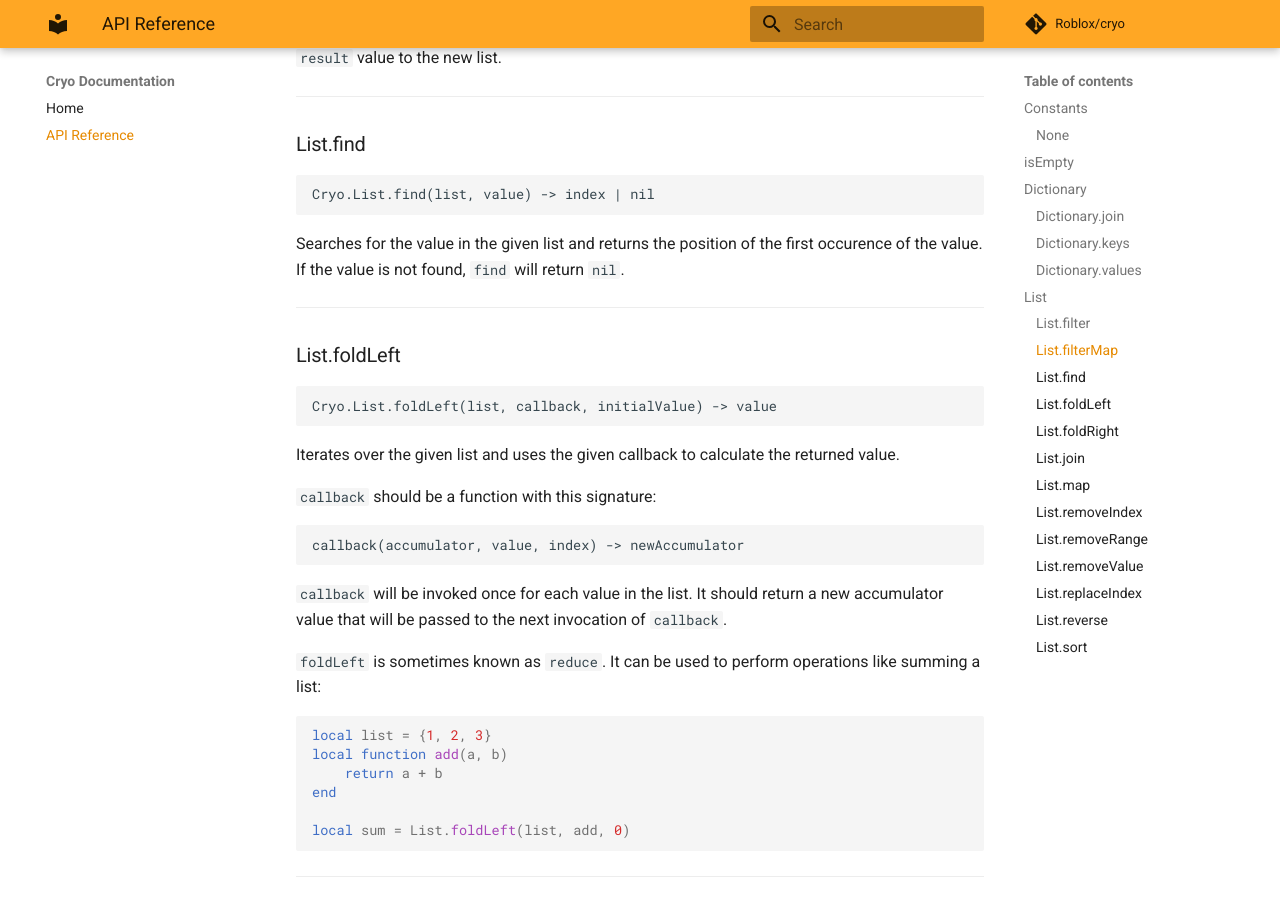
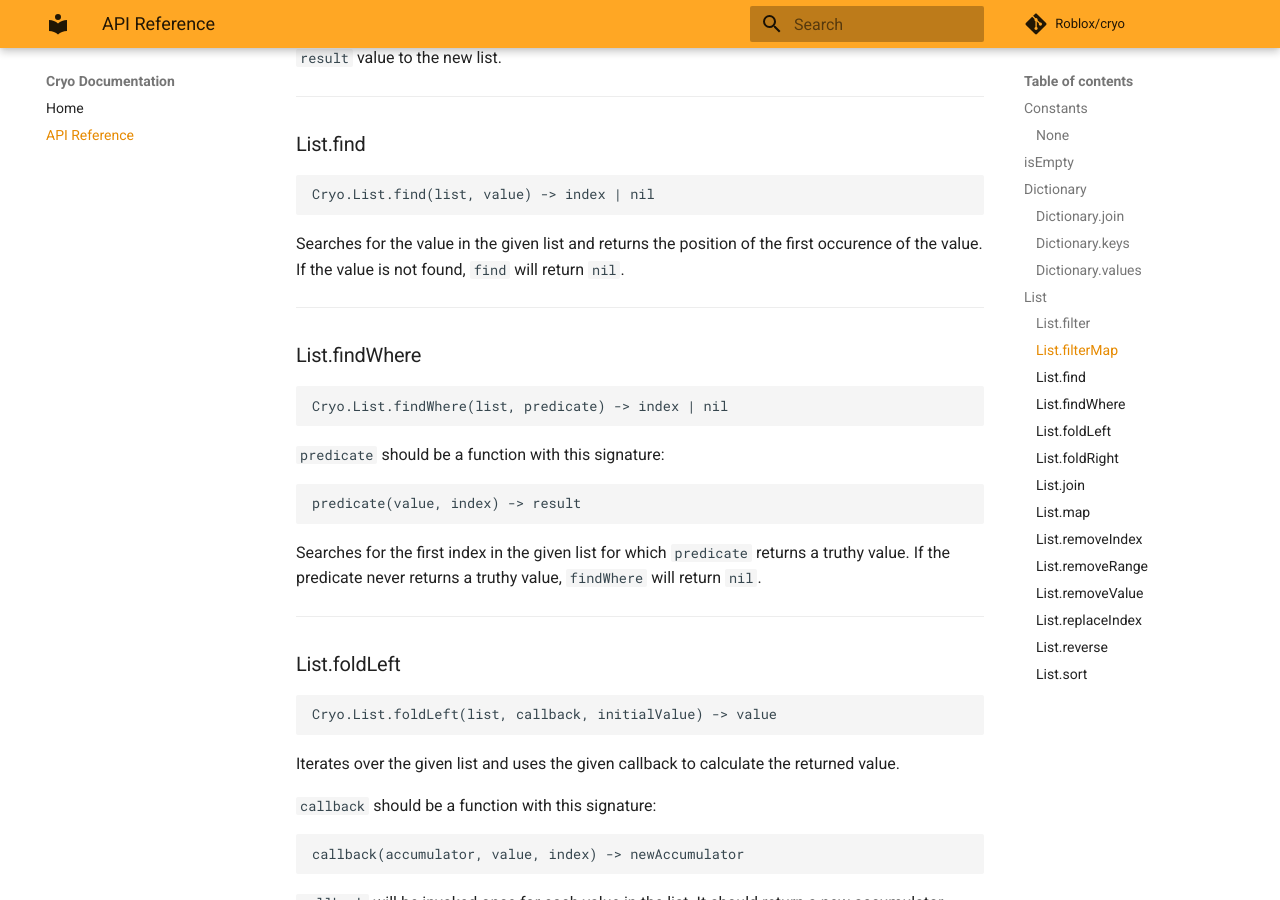
Before and after one commit to Roblox/cryo, an MkDocs documentation site: the page built from docs/api-reference.md, in a window 1280 px wide and 900 px high, scrolled down 2487 px. Built offline with MkDocs 1.6.1 and Material for MkDocs 9.7.7, drawn with Linux system fonts in a browser that asks for light colours; comment, search, counter and statistics services are not loaded; old or Windows-style settings are respelled for this version of MkDocs.

Commit message:
Added List.findWhere utility (#37)

````diff
--- a/docs/api-reference.md
+++ b/docs/api-reference.md
@@ -110,6 +110,20 @@ Searches for the value in the given list and returns the position of the first o
 
 ---
 
+### List.findWhere
+```
+Cryo.List.findWhere(list, predicate) -> index | nil
+```
+`predicate` should be a function with this signature:
+
+```
+predicate(value, index) -> result
+```
+
+Searches for the first index in the given list for which `predicate` returns a truthy value. If the predicate never returns a truthy value, `findWhere` will return `nil`.
+
+---
+
 ### List.foldLeft
 ```
 Cryo.List.foldLeft(list, callback, initialValue) -> value
````
Also changed, not shown: CHANGELOG.md (+1 -1 lines), 2 other files.
